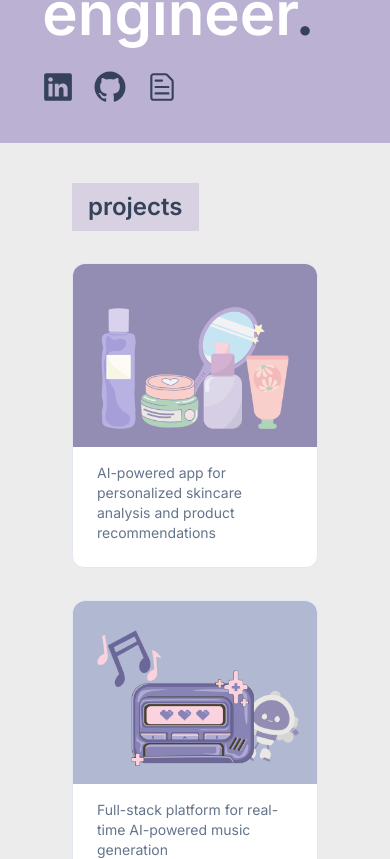
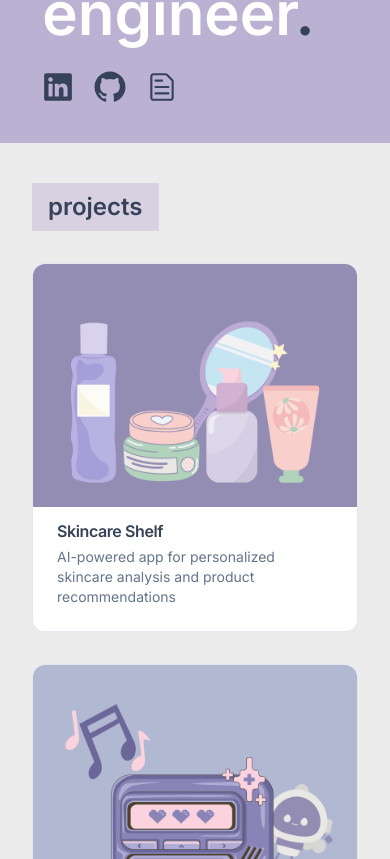
Before and after one commit to sarahrdickerson/sarahrdickerson.github.io, a Next.js app: page / in a window 390 px wide. Shown: the part 725-1584 px from the top of the page. Built offline with nearby package versions, Linux system fonts and the light colour scheme.

Commit message:
small modification

```diff
--- a/app/page.js
+++ b/app/page.js
@@ -65,7 +65,7 @@ export default function Home() {
 
       {/* -------------- PROJECTS --------------*/}
       <div
-        className=" bg-[#EDECED] text-[#131411] p-10 w-full"
+        className=" bg-[#EDECED] text-[#131411] py-10 md:px-10 w-full"
         // className="min-h-screen w-full flex flex-col p-10 md:p-20 pt-[100px] gap-10 bg-[#EDECED] text-[#131411]"
         id="projects"
       >
@@ -84,7 +84,7 @@ export default function Home() {
 
       {/* -------------- EXPERIENCE -------------- */}
       <div
-        className="min-h-screen bg-[#EDECED] text-[#131411] p-10 w-full"
+        className="min-h-screen bg-[#EDECED] text-[#131411] py-10 md:px-10 w-full"
         // className="min-h-screen w-full flex flex-col p-10 md:p-20 pt-[100px] gap-10 bg-[#EDECED] text-[#131411]"
         id="experience"
       >
--- a/components/projects_grid.jsx
+++ b/components/projects_grid.jsx
@@ -32,17 +32,16 @@ const ProjectsGrid = () => {
           <DialogTrigger asChild>
             <Card className="w-full hover:cursor-pointer">
               <CardHeader className="hover:opacity-80 transition ease-in-out duration-300">
-                    <AspectRatio ratio={4/3}>
                 <Image
                     src={project.cover}
                     width={600}
                     height={300}
                     alt={project.name}
-                            className="rounded-t-xl"
+                    className="rounded-t-xl h-full w-full"
                 />
-                    </AspectRatio>
               </CardHeader>
-              <CardContent>
+              <CardContent className="space-y-2">
+                <CardTitle className="text-[#354259]">{project.name}</CardTitle>
                 <CardDescription>{project.short_description}</CardDescription>
               </CardContent>
             </Card>
--- a/components/work_experience.jsx
+++ b/components/work_experience.jsx
@@ -33,7 +33,7 @@ export default function Experience() {
               <h3 className="text-xl font-bold text-[#7F7895]">
                 {job.title}
                 <a
-                  className="italic font-light hover:text-[#BBB1D2] transition duration-300 ease-in-out"
+                  className="italic font-light hover:text-[#354259] transition duration-300 ease-in-out"
                   href={job.companyLink}
                   target="_blank"
                   rel="noopener noreferrer"
```
Lines whose indentation alone changed are shown as unchanged.
